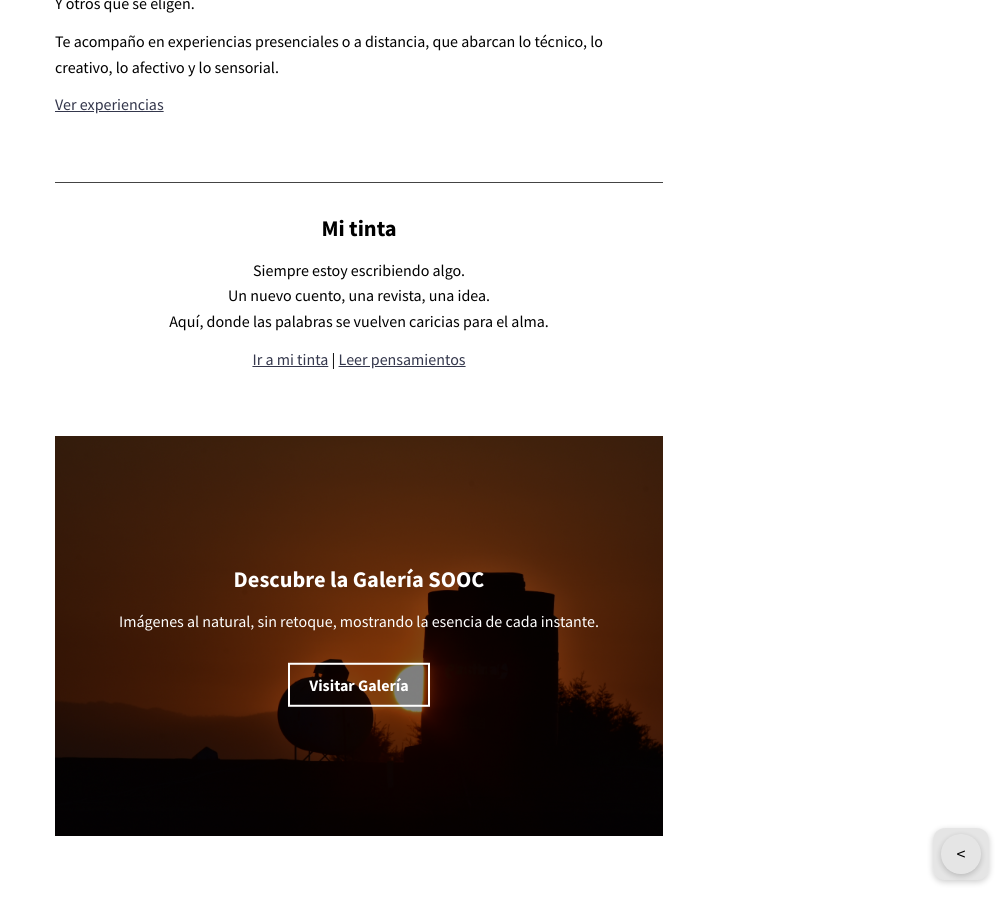
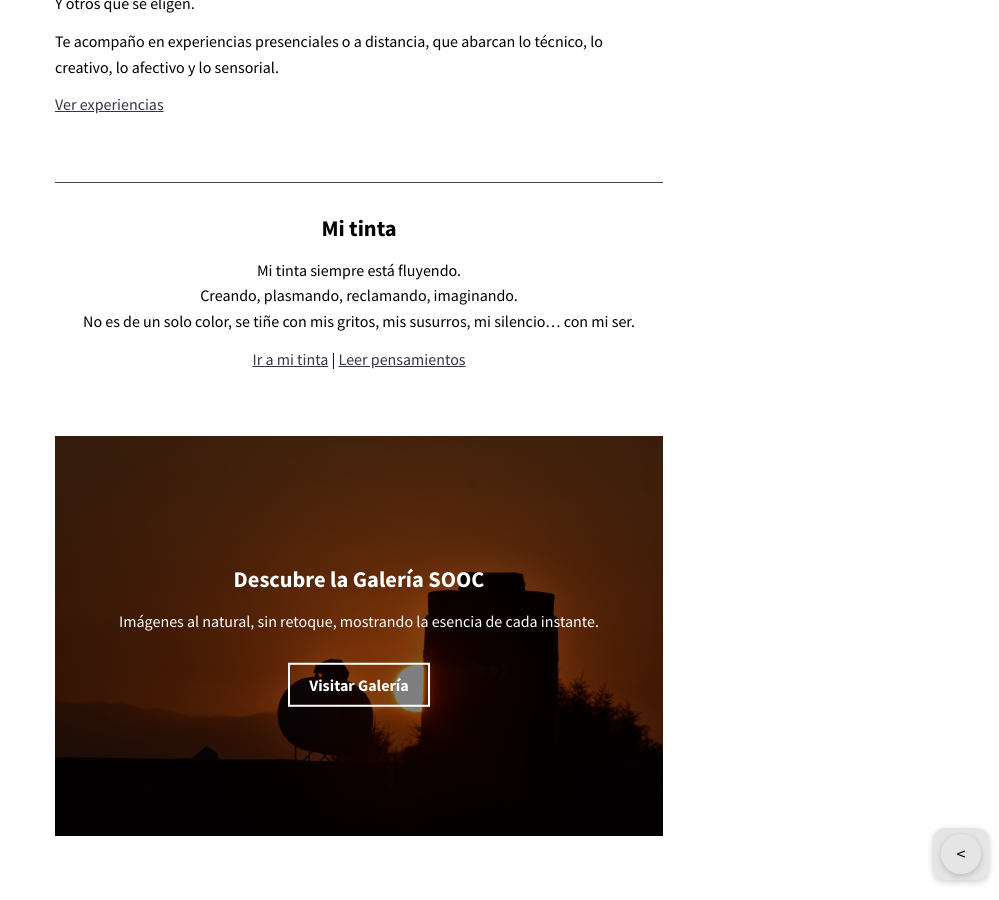
Before and after one commit to KajiiNarumi/iasuarezv, a Jekyll site: the page built from index.html, in a window 1280 px wide and 900 px high, scrolled down 946 px. Shown: the whole window, without its empty margins (281-1280 px from the left). Built offline with Jekyll 4.4.1, drawn with Linux system fonts in a browser that asks for light colours; nearby versions of some CDN libraries; the list of posts is cut into pages by our own code.

Commit message:
Update index.html

```diff
--- a/index.html
+++ b/index.html
@@ -36,9 +36,9 @@ entries_layout: list
 
   <section class="text-center bloque">
     <h2>Mi tinta</h2>
-    <p>Siempre estoy escribiendo algo.<br>
-    Un nuevo cuento, una revista, una idea.<br>
-    Aquí, donde las palabras se vuelven caricias para el alma.</p>
+    <p>Mi tinta siempre está fluyendo.<br>
+    Creando, plasmando, reclamando, imaginando.<br>
+    No es de un solo color, se tiñe con mis gritos, mis susurros, mi silencio… con mi ser.</p>
     <p><a href="/tinta/">Ir a mi tinta</a> | <a href="/pensamientos/">Leer pensamientos</a></p>
   </section>
 
```
